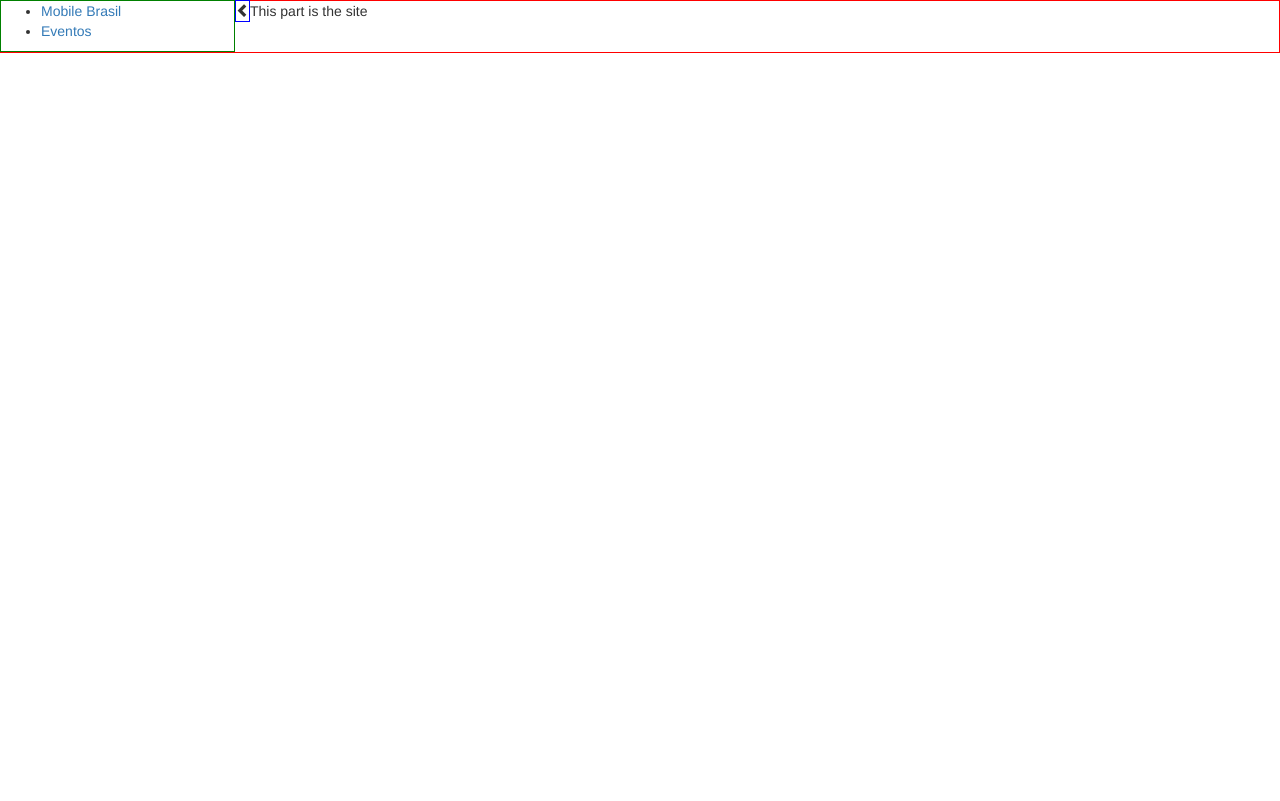
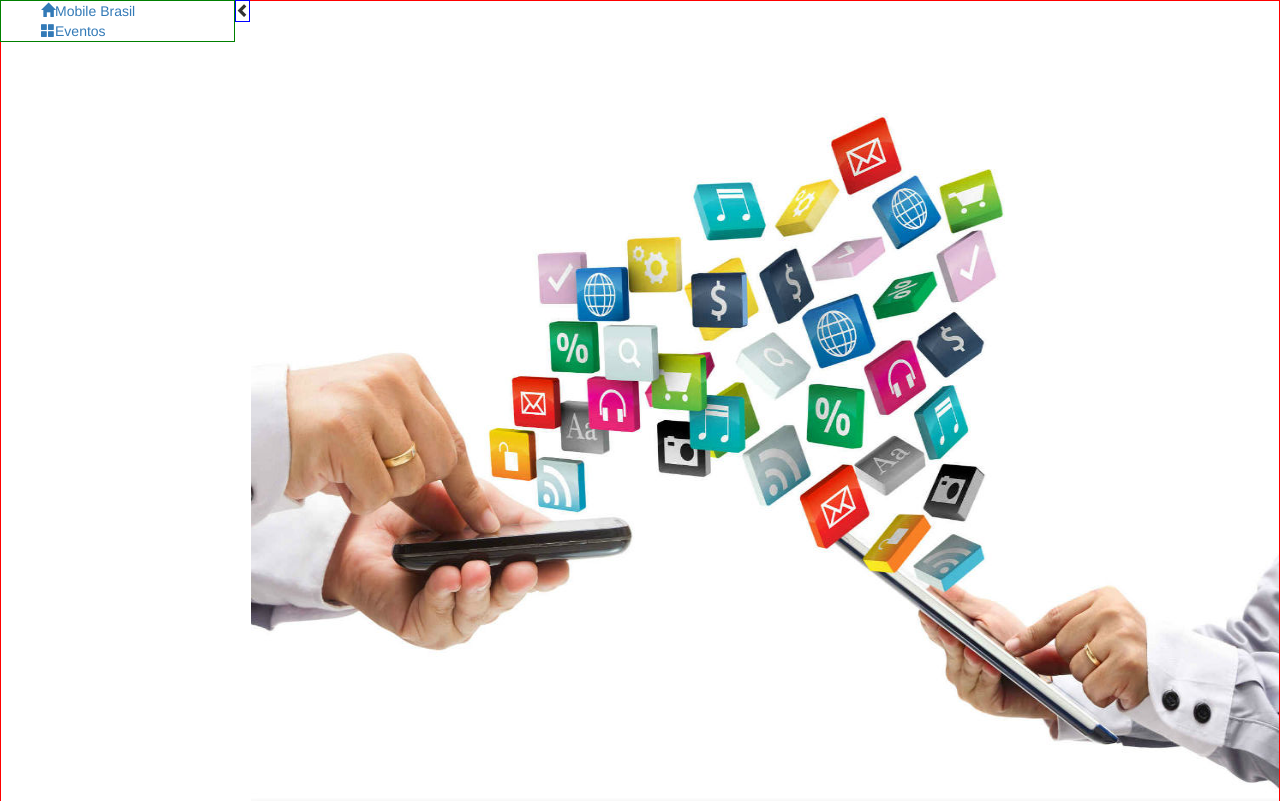
Before and after one commit to mobilebrasil/mobilebrasil.github.com, a website: page index.html in a window 1280 px wide. Shown: the top 801 px of the page. Drawn offline with nearby package versions, Linux system fonts and the light colour scheme; files that its build step writes are made by us from their sources.

Commit message:
Menu fixo e toggle funcionando, alem das ancoras, falta o height do menu.

```diff
--- a/assets/js/functions.js
+++ b/assets/js/functions.js
@@ -5,9 +5,12 @@
   	$('[data-toggle="tooltip"]').tooltip()
   })
 
-  $('.menu-door').on('click', function(){
+  $('.menu-door').on('click', function(e){
+  	e.preventDefault();
   	$('#sidebar-wrapper').toggle();
+  	$("section").toggleClass("toggled padding-less");
   	$('.glyphicon').toggleClass('glyphicon-chevron-left glyphicon-chevron-right');
+
   });
 
 }(window.jQuery);
--- a/assets/less/general.less
+++ b/assets/less/general.less
@@ -1,9 +1,24 @@
+* {
+	box-sizing: border-box;
+}
+
 body {
 	margin: 0;
 	padding: 0;
 	width: 100%;
 }
 
-section {
+section#home {
+	width: 100%;
 	border: 1px solid red;
+	margin: 0 auto;
+	display: table;
 }
+
+section.toggled {
+	padding-left: 250px;
+}
+
+section.padding-less {
+	padding-left: 15px;
+}
--- a/assets/less/menu.less
+++ b/assets/less/menu.less
@@ -1,19 +1,51 @@
+#wrapper {
+	padding-left: 0;
+	-webkit-transition: all 0.5s ease;
+	-moz-transition: all 0.5s ease;
+	-o-transition: all 0.5s ease;
+	transition: all 0.5s ease;
+	position: fixed;
+	width: 250px;
+
 	#sidebar-wrapper {
+		-webkit-transition: all 0.5s ease;
+		-moz-transition: all 0.5s ease;
+		-o-transition: all 0.5s ease;
+		transition: all 0.5s ease;
+
+		ul.sidebar-nav {
+			top: 0;
+			float: left;
+			z-index: 1000;
 			width: 235px;
-	float: left;
-	display: block;
+			list-style-type: none;
 			border: 1px solid green;
+		}
+
+		p {
+			display:inline;
+		}
 	}
 
 	.menu-door {
 		width: 15px;
 		float: left;
+		display: block;
+		z-index: 1000;
 		border: 1px solid blue;
 	}
+}
 
-#mobile-menu {
-	width: 60px;
+@media (max-width: 700px) {
+
+	#sidebar-wrapper {
+		ul.sidebar-nav {
+			width: 50px;
+		}
+
+		p {
 			display: none;
-	float: left;
-	border: 1px solid orange;
 		}
+	}
+
+}
--- a/index.html
+++ b/index.html
@@ -15,35 +15,33 @@
 			<div id="sidebar-wrapper">
 				<ul class="sidebar-nav">
 					<li class="sidebar-brand">
-						<a href="#"> Mobile Brasil </a>
+						<a href="#home" data-toggle="tooltip" data-placement="right" title="Home"> <span class="glyphicon glyphicon-home"></span><p>Mobile Brasil</p></a>
 					</li>
-					<li><a href="#"> Eventos</a></li>
+					<li>
+						<a href="#event" data-toggle="tooltip" data-placement="right" title="Eventos"> <span class="glyphicon glyphicon-th-large"></span><p>Eventos</p></a>
+					</li>
 				</ul>
 			</div>
-			<!-- menu for mobile device -->
-			<div id="mobile-menu">
-				<ul class="sidebar-nav-mobile">
-					<li class="sidebar-brand-mobile">
-						<a href="#" data-toggle="tooltip" data-placement="right" title="Home"> <span class="glyphicon glyphicon-home"></span></a>
-					</li>
-					<li><a href="#" data-toggle="tooltip" data-placement="right" title="Eventos"> <span class="glyphicon glyphicon-th-large"></span></a></li>
-				</ul>
-			</div>
-			<!-- end of mobile menu -->
 			<div class="menu-door">
 				<span class="glyphicon glyphicon-chevron-left"></span>
 			</div>
+		</div>
 
-		</div>
-		<div id="page-content-wrapper">
-			<section>
-				<div class="container-fluid">
-					<div class="row">
-						This part is the site
-					</div>
+		<section id="home" class="toggled">
+			<div class="container-fluid">
+				<div class="row">
+					<img src="dist/img/mobile-app2.jpg" height="800" width="100%"/><br/>
 				</div>
-			</section>
-		</div>
+			</div>
+		</section>
+		<section id="event" class="toggled">
+			<div class="container-fluid">
+				<div class="row">
+					<img src="dist/img/leao.jpg" height="768"/><br/>
+				</div>
+			</div>
+		</section>
+
 		<script src="assets/components/jquery/dist/jquery.min.js" type="text/javascript"></script>
 		<script src="assets/components/bootstrap/dist/js/bootstrap.min.js" type="text/javascript"></script>
 		<script src="dist/scripts/functions.min.js" type="text/javascript"></script>
```
Also changed, not shown: dist/css/style.min.css, dist/img/leao.jpg (added), dist/img/mobile-app.jpg (added), dist/img/mobile-app2.jpg (added), dist/scripts/functions.min.js. Lines whose indentation alone changed are shown as unchanged.
